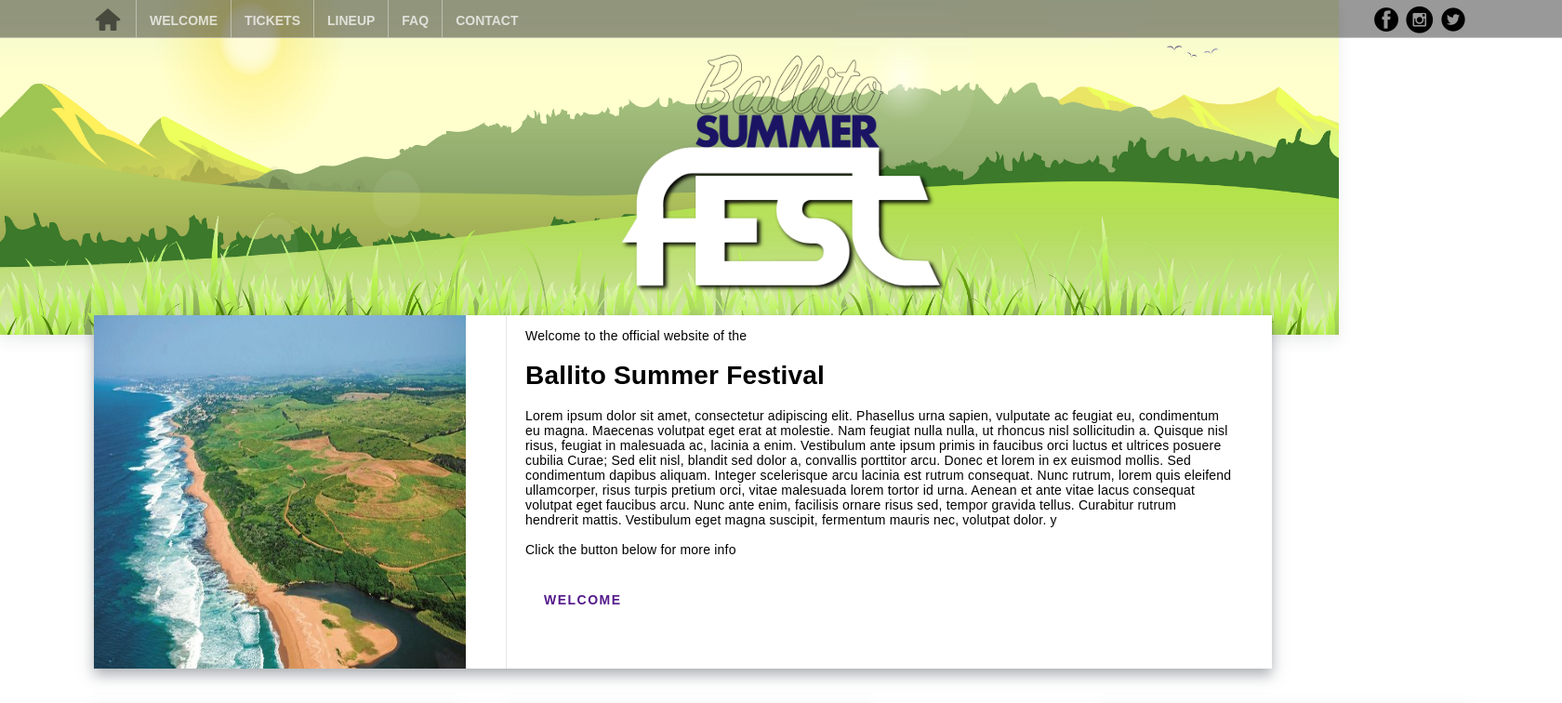
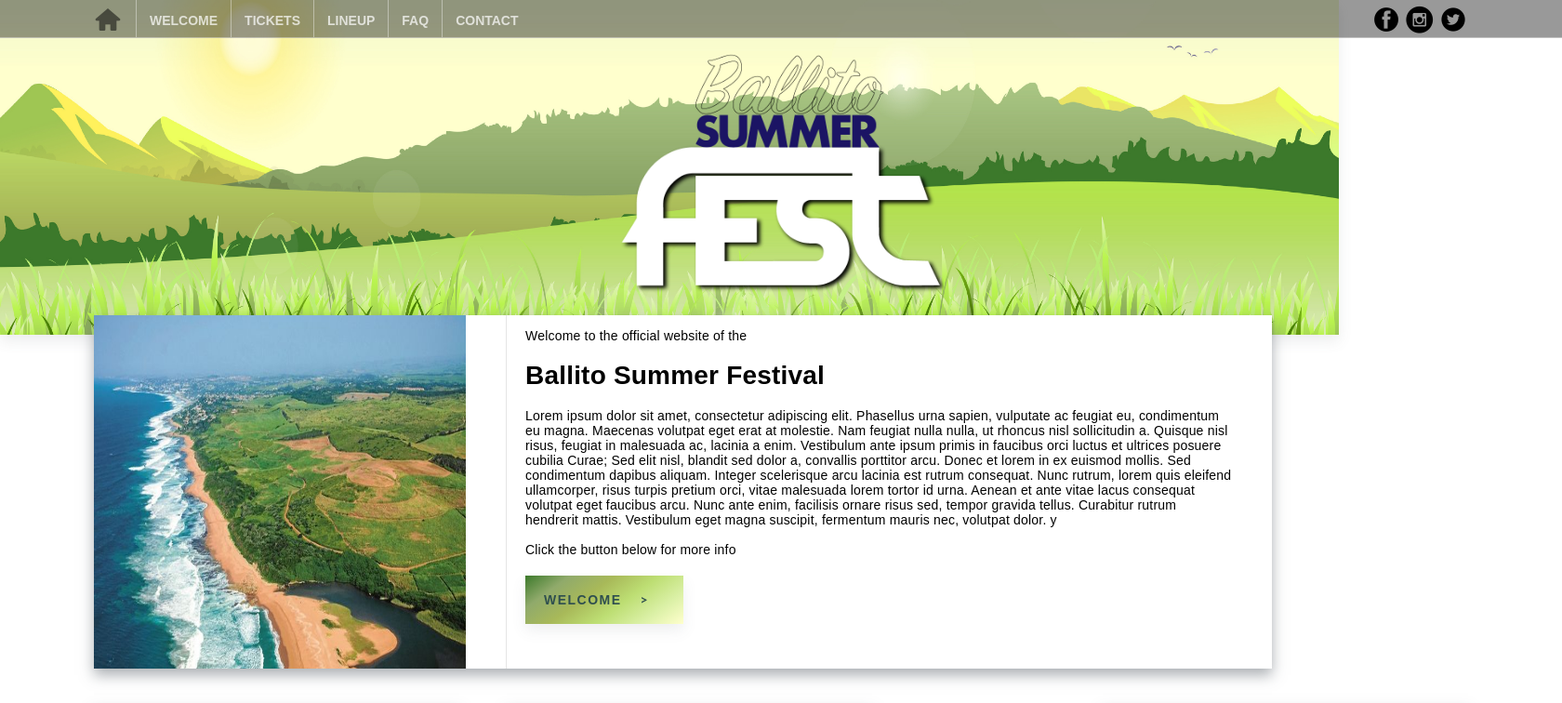
Before and after one commit to DylDelport/BSF, a PHP site: page /Home.html in a window 1680 px wide. Shown: the top 756 px of the page at 93% size. Run offline with PHP 8.4, Linux system fonts and the light colour scheme; some libraries are stand-ins or nearby versions.

Commit message:
Welcome box, block text, newsletter box
Added color to welcome box
Put text in blocks (ticket, artist, faq)
adjusted newsletter container so that its not covering social links

```diff
--- a/Home.html
+++ b/Home.html
@@ -83,6 +83,9 @@
 
             <div class="block--ticketsales">
                 <a href=""></a>
+                <div class="block-ticketsales-textwrap">
+                    Ticket Sales
+                </div>
 
             </div>
 
--- a/home.css
+++ b/home.css
@@ -105,11 +105,18 @@
             float: left;
             margin-top: 20px;
             padding: 15px 50px 15px 20px;
-            /*background: linear-gradient(-216deg, rgb(102, 142, 57) 15%, rgb(150, 181, 102) 15%, rgb(124, 124, 124) 15%,rgb(195, 195, 195) 15%, rgb(188, 226, 127) 15%, rgb(246, 255, 151) 15%);*/
-            background: linear-gradient(-216deg, rgb(255, 255, 205))
-            color: white;
+            background: linear-gradient(-216deg,
+                                        rgb(60,121, 43),
+                                        rgb(144,170, 107),
+                                        rgb(168,185, 89),
+                                        rgb(189,222, 115),
+                                        rgb(218,240, 165),
+                                        rgb(255,255, 205));
+            box-shadow: rgba(88, 96, 104, 0.1) 0px 7px 14px 0px;
+            color: darkslategrey;
             text-decoration-line: none;
             text-decoration-style: solid;
+            text-decoration: none;
             line-height: 22px;
             font-weight: 700;
             letter-spacing: 1.5px;
@@ -118,7 +125,14 @@
             height: 22px;
         }
 
-        .block--ticketsales a{
+        .block-welcome-button::after {
+            content: ">";
+            margin-left: 20px;
+            font-family: "Gill Sans";
+
+        }
+
+        .block--ticketsales{
             height: 380px;
             width: 393.6px;
             float:left;
```
Also changed, not shown: other parts of home.css (+73 -37 lines).
